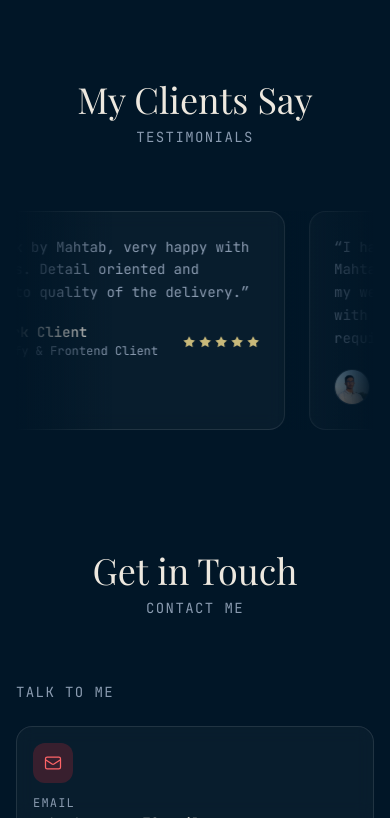
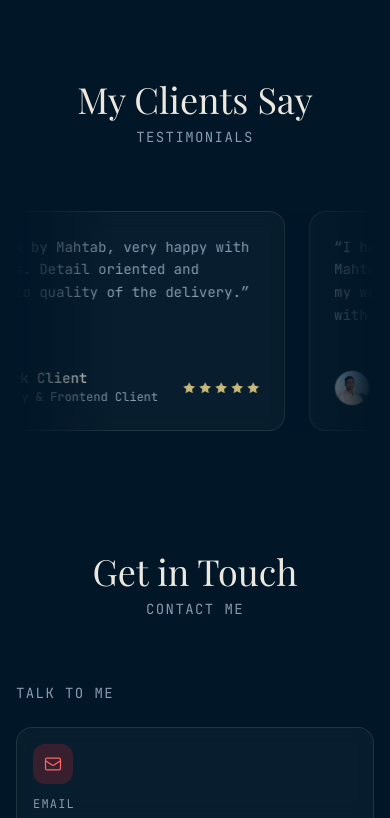
Before and after one commit to azmaeenmahtab/azmaeen-mahtab-ezaz, a Next.js app: page / in a window 390 px wide. Shown: the part 11182-12000 px from the top of the page. Built offline with nearby package versions, Linux system fonts and the light colour scheme; no server answers.

Commit message:
testimonial card size issue solved

```diff
--- a/src/components/Testimonials/TestimonialCard.tsx
+++ b/src/components/Testimonials/TestimonialCard.tsx
@@ -30,12 +30,12 @@ const TestimonialCard: FC<TestimonialCardProps> = ({
   return (
     <div
       ref={cardRef}
-      className="bg-secondary border-border flex max-w-full shrink-0 flex-col items-center justify-between gap-4 rounded-2xl border p-4 text-center sm:max-w-[425px]">
-      <p className="text-neutral text-center leading-8 before:content-['“'] after:content-['”']">
+      className="bg-secondary border-border flex h-[240px] max-w-full shrink-0 flex-col items-center justify-between gap-4 rounded-2xl border p-4 text-center sm:max-w-[425px]">
+      <div className="text-neutral text-center leading-8 before:content-['“'] after:content-['”'] line-clamp-4">
         {feedback}
-      </p>
-      <div>
-        <div className="mb-4 flex items-center gap-1.5">
+      </div>
+      <div className="mt-auto">
+        <div className="mb-4 flex items-center justify-center gap-1.5">
           {Array.from({ length: 5 }, (_, idx) => (
             <StarIcon key={idx} className={idx < stars ? 'text-tag' : 'text-transparent'} />
           ))}
--- a/src/components/Testimonials/TestimonialSection.tsx
+++ b/src/components/Testimonials/TestimonialSection.tsx
@@ -15,7 +15,7 @@ const reviews = [
     name: "Upwork Client",
     title: "Shopify & Frontend Client",
     feedback: "Great Work by Mahtab, very happy with the results. Detail oriented and committed to quality of the delivery.",
-    image: "/upwork-client.png",
+    image: "/upwork.png",
     stars: 5,
     createdAt: "2025-02-20",
   },
@@ -33,15 +33,15 @@ const StarIcon = () => (
 )
 
 const ReviewCard = ({ review }: { review: typeof reviews[0] }) => (
-  <div style={{ flexShrink: 0, width: '380px', margin: '0 12px' }}
-    className="rounded-2xl border border-white/10 bg-white/[0.03] backdrop-blur-sm p-6"
+  <div style={{ flexShrink: 0, width: '380px', height: '220px', margin: '0 12px' }}
+    className="rounded-2xl border border-white/10 bg-white/[0.03] backdrop-blur-sm p-6 flex flex-col justify-between"
   >
-    <p className="text-[#8a9bb0] text-sm leading-relaxed line-clamp-5">
+    <p className="text-[#8a9bb0] text-sm leading-relaxed line-clamp-4">
       &ldquo;{review.feedback}&rdquo;
     </p>
-    <div className="mt-5 flex items-center justify-between">
+    <div className="mt-auto pt-4 flex items-center justify-between">
       <div className="flex items-center gap-3">
-        <div className="w-9 h-9 rounded-full overflow-hidden border border-white/10 bg-white/5 flex items-center justify-center">
+        <div className="w-9 h-9 rounded-full overflow-hidden border border-white/10 bg-white/5 flex items-center justify-center shrink-0">
           <img
             src={review.image}
             alt={review.name}
@@ -60,7 +60,7 @@ const ReviewCard = ({ review }: { review: typeof reviews[0] }) => (
           <p className="text-[#8a9bb0] text-xs mt-1">{review.title}</p>
         </div>
       </div>
-      <div className="flex items-center gap-0.5">
+      <div className="flex items-center gap-0.5 shrink-0">
         {Array.from({ length: review.stars }).map((_, i) => <StarIcon key={i} />)}
       </div>
     </div>
```
Also changed, not shown: public/upwork.png (added).
